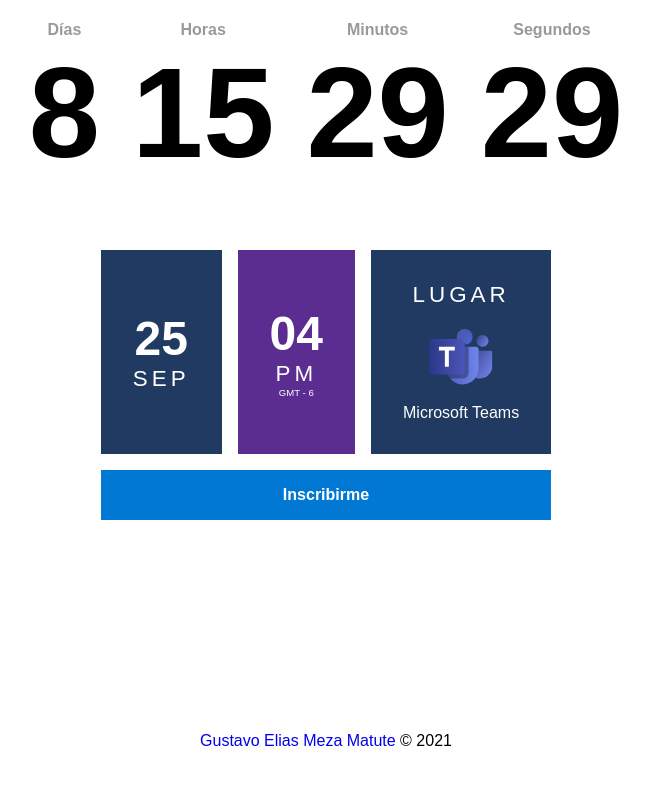
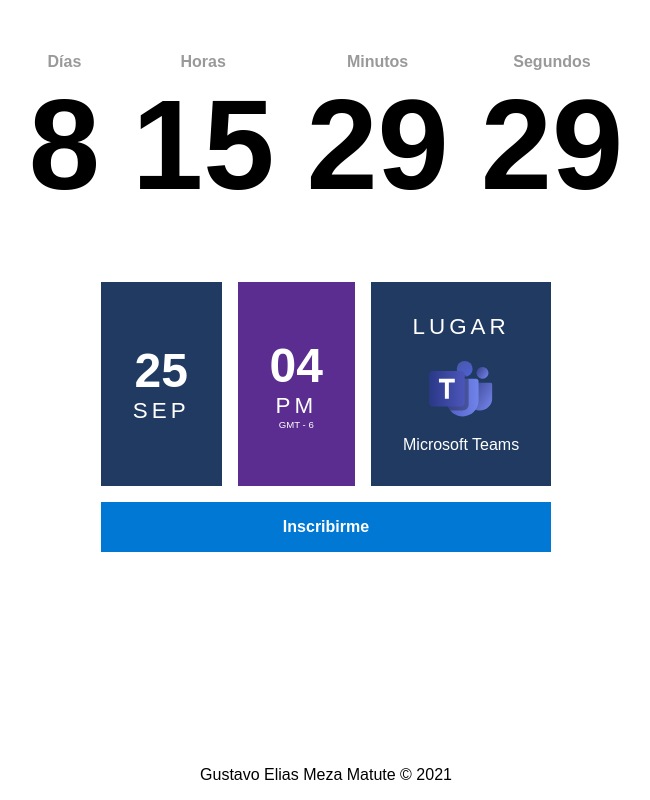
Before and after one commit to gustavo-exe/LandingPage-AIConAzure, a plain HTML site: page index.html in a window 1280 px wide. Shown: the part 1414-2214 px from the top of the page, without its empty margins (314-964 px from the left). Before the commit the page ends 2180 px from the top, so only its background shows below. Drawn offline with Linux system fonts and the light colour scheme.

Commit message:
Restablecimiento de footer.

```diff
--- a/css/footer.css
+++ b/css/footer.css
@@ -1,8 +1,7 @@
 .pie-de-pagina{
     text-align: center;
-    position: absolute;
-    bottom: 0rem;
-    left: 0rem;
-    width: calc(100%);
     padding-bottom:  1rem;
 }
+a{
+    color: var(--Dark);
+}
--- a/css/inscripciones.css
+++ b/css/inscripciones.css
@@ -2,8 +2,6 @@
     min-height: 100vh;
     padding: 4rem;
     display: flex;
-    flex-direction: column;
-    position: relative;
     justify-content:center;
 
 }
@@ -33,9 +31,7 @@
     justify-content: space-between;
     gap: 2rem;
 }
-.detalles-direccion{
-    margin-bottom: 4rem;
-}
+
 .direccion{
     display:flex;
     flex-wrap: wrap;
--- a/index.html
+++ b/index.html
@@ -65,10 +65,10 @@
             </article>
         </div>
 
-        <footer  class="pie-de-pagina">
-            <a href="https://www.gustavoeliasexe.wtf/">Gustavo Elias Meza Matute</a> © 2021
-        </footer>
     </section>
+    <footer  class="pie-de-pagina">
+        <a href="https://www.gustavoeliasexe.wtf/">Gustavo Elias Meza Matute</a> © 2021
+    </footer>
     <script src="./javascript/CountdownHN.js"></script>
 </body>
 </html>
```
